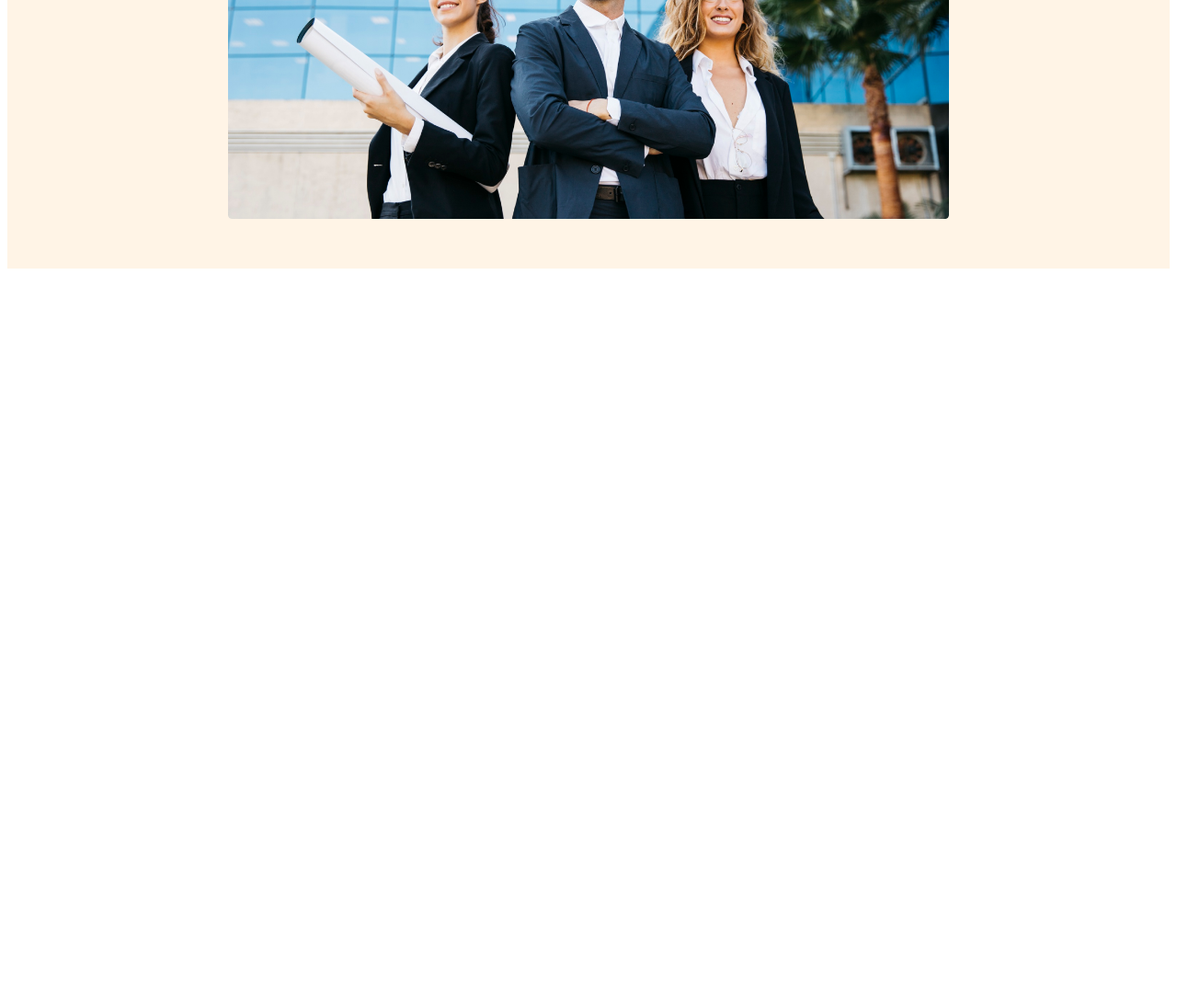
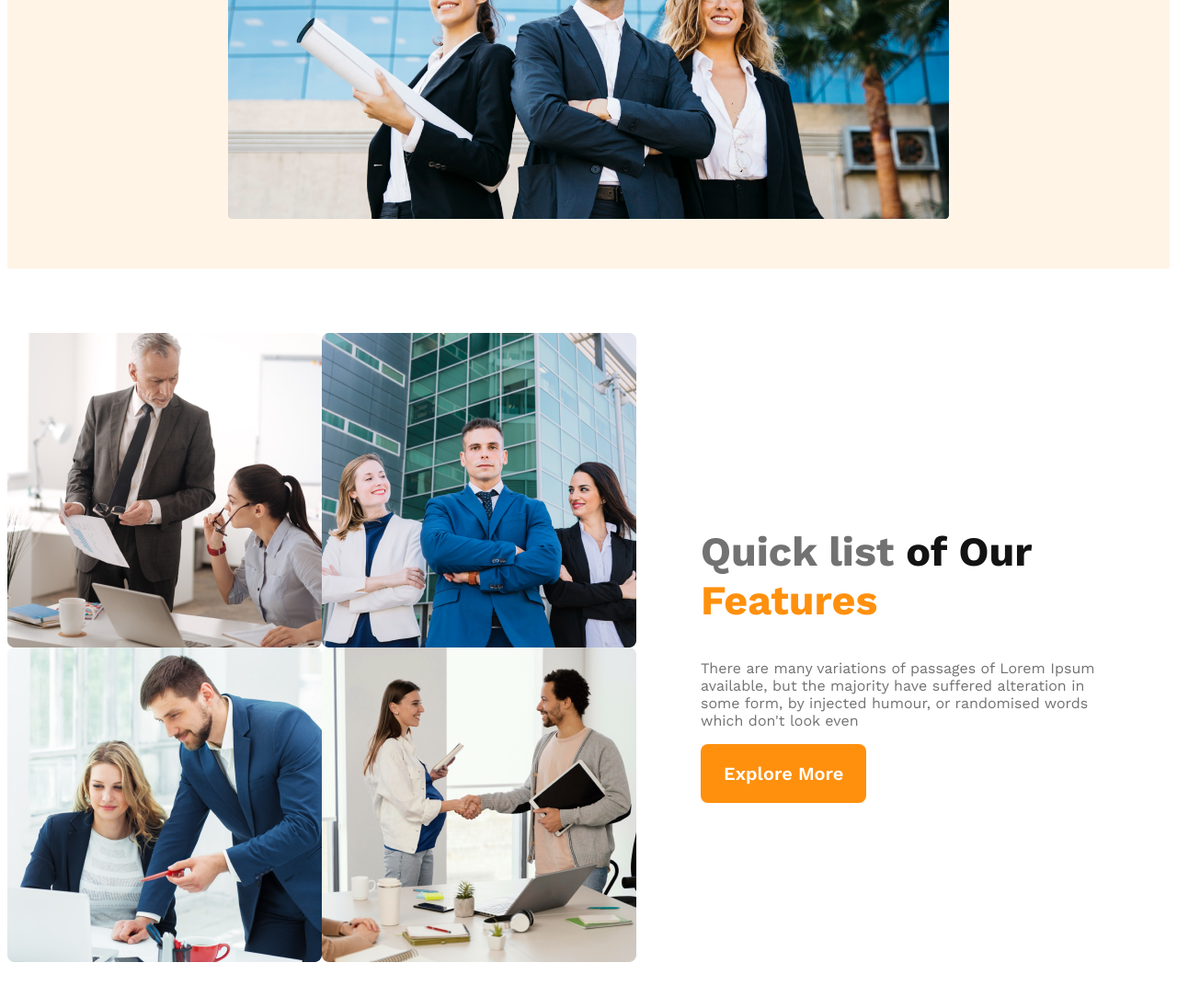
Before and after one commit to shossen1999/g3-architect-webste, a plain HTML site: page index.html in a window 1280 px wide. Shown: the part 719-1803 px from the top of the page at 92% size. Before the commit the page ends 1019 px from the top, so only its background shows below. Drawn offline with nearby package versions, Linux system fonts and the light colour scheme.

Commit message:
team section added

```diff
--- a/index.html
+++ b/index.html
@@ -9,6 +9,8 @@
 </head>
 
 <body>
+
+    <!-- Header section  -->
     <header>
         <nav>
             <h3 class="nav-title">G3 Architects</h3>
@@ -38,11 +40,32 @@
 
             </div>
 
-            <img src="images/banner.png"  alt="">
+            <img src="images/banner.png" alt="">
         </div>
     </header>
+    <!-- main section -->
+    <main>
+        <section class="teams-container">
+            <div class="teams-img-container">
+                <img src="images/team1.png" alt="">
+                <img src="images/team2.png" alt="">
+                <img src="images/team3.png" alt="">
+                <img src="images/team4.png" alt="">
 
-    <main></main>
+            </div>
+
+            <div class="teams-content">
+                <h2 class="teams-title"><span class="Quick-list">Quick list</span> <span class="of-Our">of Our</span> <span class="Features">Features</span></h2>
+                <p class="teams-description">There are many variations of passages of Lorem Ipsum available, but the majority have suffered
+                    alteration in some form, by injected humour, or randomised words which don't look even</p>
+
+                    <button class="btn-primary">Explore More</button>
+            </div>
+        </section>
+
+
+
+    </main>
 
     <footer></footer>
 </body>
--- a/styles/architect.css
+++ b/styles/architect.css
@@ -13,7 +13,7 @@
 .btn-primary {
     border-radius: 8px;
     background: #FF900E;
-    padding:20px 25px ;
+    padding: 20px 25px;
     color: #FFF;
 
 
@@ -94,35 +94,100 @@ nav li a {
     /* line-height: 26px; */
 }
 
-.banner img{
+.banner img {
     margin-top: 20px;
     width: 100%;
 }
 
+
+/* main section */
+main {
+    max-width: 1440px;
+    margin: 70px auto;
+
+}
+
+.teams-container {
+    display: flex;
+    align-items: center;
+    /* gap:70px; */
+}
+
+.teams-img-container {
+    display: grid;
+    grid-template-columns: repeat(2, 1fr);
+}
+
+.teams-content {
+    padding-left: 70px;
+    padding-right: 70px;
+}
+
+.teams-title {
+    /* width: 468px; */
+    font-weight: 700;
+    font-size: 2.8rem
+}
+
+.teams-title .Quick-list {
+    color: #727272;
+
+}
+
+.teams-title .of-Our {
+    color: #131313;
+
+}
+
+.teams-title .Features {
+    color: #FF900E;
+
+}
+
+
+.teams-description {
+    /* width: 537px; */
+    color: #727272;
+
+
+    font-weight: 400;
+
+}
+
+
 /* responsive media query */
 
 /* Mobile device */
- @media screen and (max-width:576px)
-{
-    header{
+@media screen and (max-width:576px) {
+    header {
         padding: 20px;
     }
 
-    nav{
+    nav ,
+    .teams-container{
         flex-direction: column;
+    }
+
+    .teams-img-container{
+        grid-template-columns: 1fr;
+
+    }
+
+    .teams-content {
+        padding-left: 20px;
+        padding-right: 20px;
     }
 }
 
 /* tablet */
 
-@media screen and (min-width:576px) and (max-width:960px)
-
-{
-    header{
+@media screen and (min-width:576px) and (max-width:960px) {
+    header {
         padding: 50px;
     }
 
-    nav{
+    nav,
+    .teams-container {
         flex-direction: column;
     }
 }
```
Lines whose indentation alone changed are shown as unchanged.
